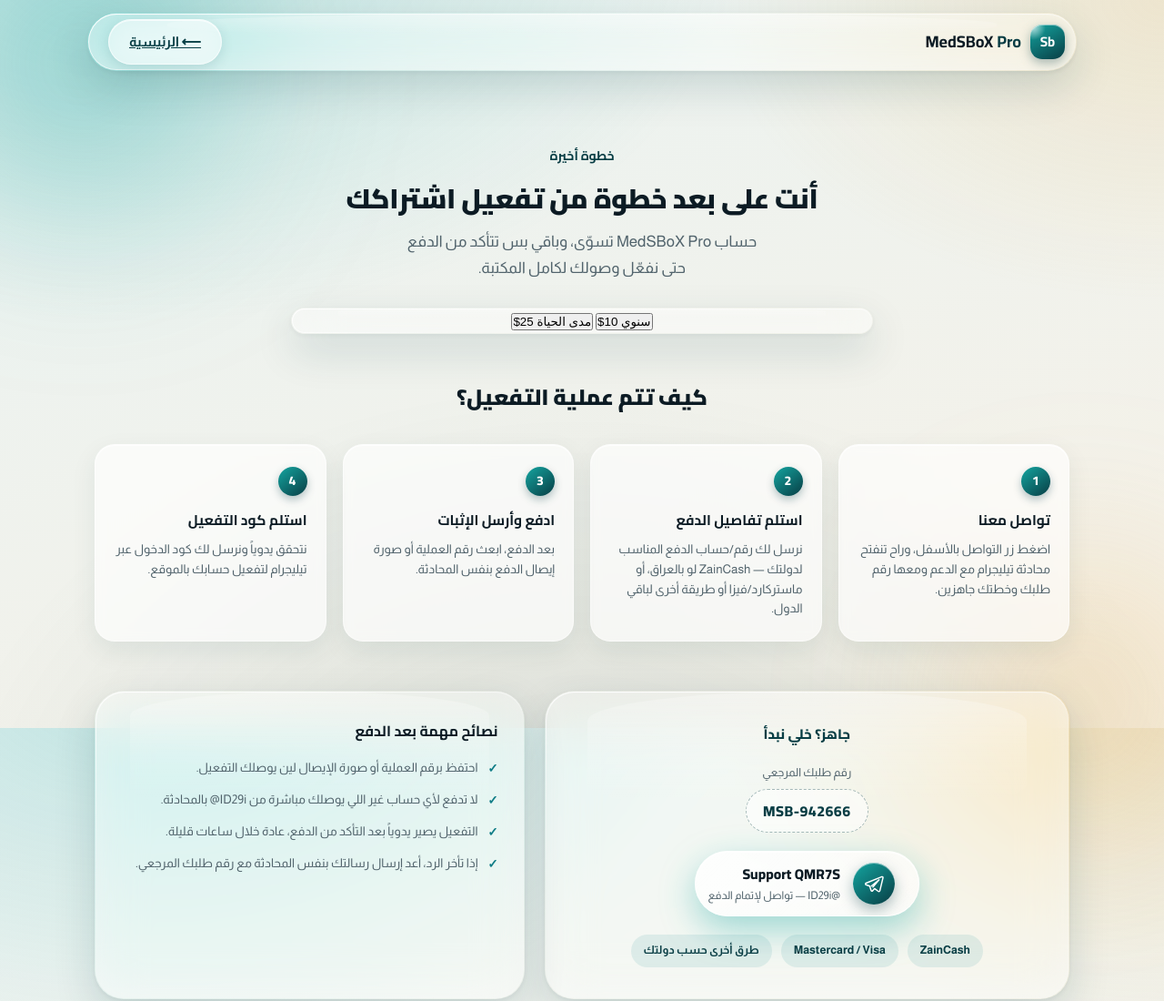
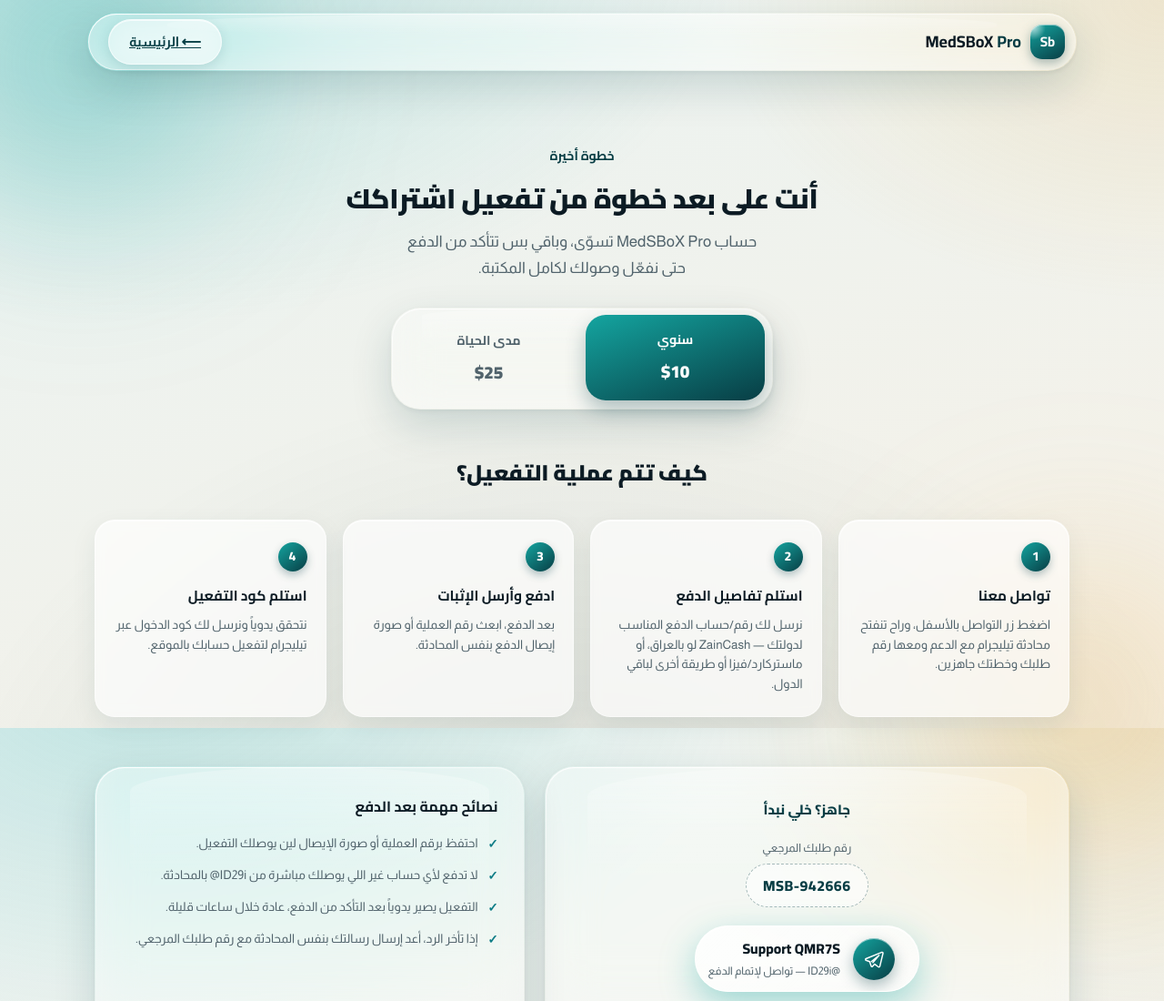
Before and after one commit to qmrmed/MedSBoX, a plain HTML site: page payment.html in a window 1280 px wide. Shown: the top 1100 px of the page at 91% size. Drawn offline with Linux system fonts and the light colour scheme.

Commit message:
Update payment.css

```diff
--- a/css/payment.css
+++ b/css/payment.css
@@ -20,6 +20,26 @@
 .plan-summary-label{ display: block; font-size: 12.5px; color: var(--ink-soft); margin-bottom: 4px; }
 .plan-summary-name{ font-family: 'Cairo', sans-serif; font-weight: 800; font-size: 17px; }
 .plan-summary-price{ font-family: 'Cairo', sans-serif; font-weight: 900; font-size: 26px; color: var(--brand-deep); }
+
+/* Plan toggle — switch between yearly / lifetime right on the payment page */
+.plan-toggle{
+  display: flex; gap: 8px; padding: 8px; max-width: 420px; margin: 0 auto;
+}
+.plan-toggle-btn{
+  flex: 1; display: flex; flex-direction: column; align-items: center; gap: 4px;
+  border: none; background: transparent; cursor: pointer;
+  padding: 14px 10px; border-radius: var(--radius-md);
+  font-family: 'Almarai', sans-serif; color: var(--ink-soft);
+  transition: background .2s ease, color .2s ease, transform .15s ease;
+}
+.plan-toggle-btn .pt-name{ font-family: 'Cairo', sans-serif; font-weight: 700; font-size: 14px; }
+.plan-toggle-btn .pt-price{ font-family: 'Cairo', sans-serif; font-weight: 900; font-size: 19px; }
+.plan-toggle-btn.active{
+  background: linear-gradient(160deg, var(--brand-2), var(--brand-deep));
+  color: #fff; transform: translateY(-1px);
+  box-shadow: 0 10px 22px rgba(8,61,68,.3);
+}
+.plan-toggle-btn.active .pt-name, .plan-toggle-btn.active .pt-price{ color: #fff; }
 
 /* Steps */
 .steps-section{ margin-bottom: 54px; }
```
